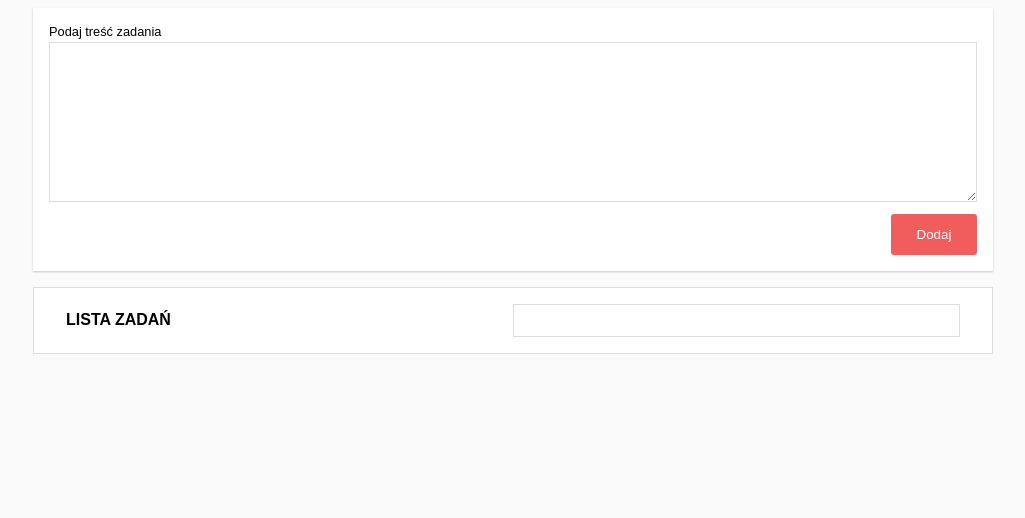
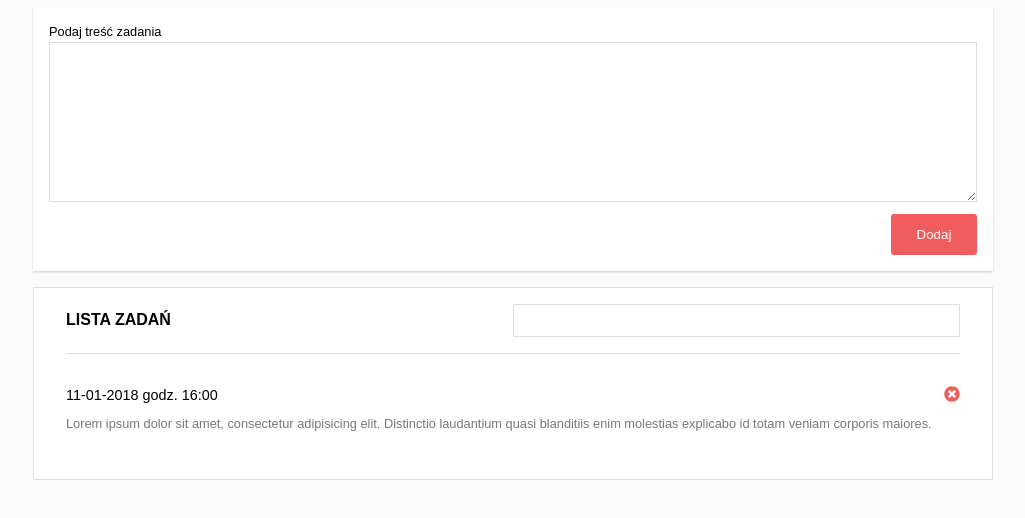
Before and after one commit to wojciechpismenko/kurs_js, a plain HTML site: page projekt-todo/index.html in a window 1280 px wide. Shown: the whole page, without its empty margins (127-1152 px from the left). Drawn offline with Linux system fonts and the light colour scheme.

Commit message:
added task in HTML

```diff
--- a/projekt-todo/index.html
+++ b/projekt-todo/index.html
@@ -30,12 +30,23 @@
                 </header>
 
                 <div class="todo-list" id="todoList">
-                    <!-- tutaj trafiają zadania -->
+                    <div class="todo-element">
+                        <div class="todo-element-bar">
+                            <h3 class="todo-element-date">11-01-2018 godz. 16:00</h3>
+                            <button class="todo-element-delete" title="Usuń zadanie">
+                                <i class="fas fa-times-circle"></i>
+                            </button>
+                        </div>
+                        <div class="todo-element-text">
+                            Lorem ipsum dolor sit amet, consectetur adipisicing elit. Distinctio laudantium quasi blanditiis enim molestias explicabo id totam veniam corporis maiores.
+                        </div>
+                    </div>
                 </div>
             </section>
 
         </div>
 
         <script src="js/script.js"></script>
+        <script defer src="https://use.fontawesome.com/releases/v5.0.2/js/all.js"></script>
     </body>
 </html>
```
